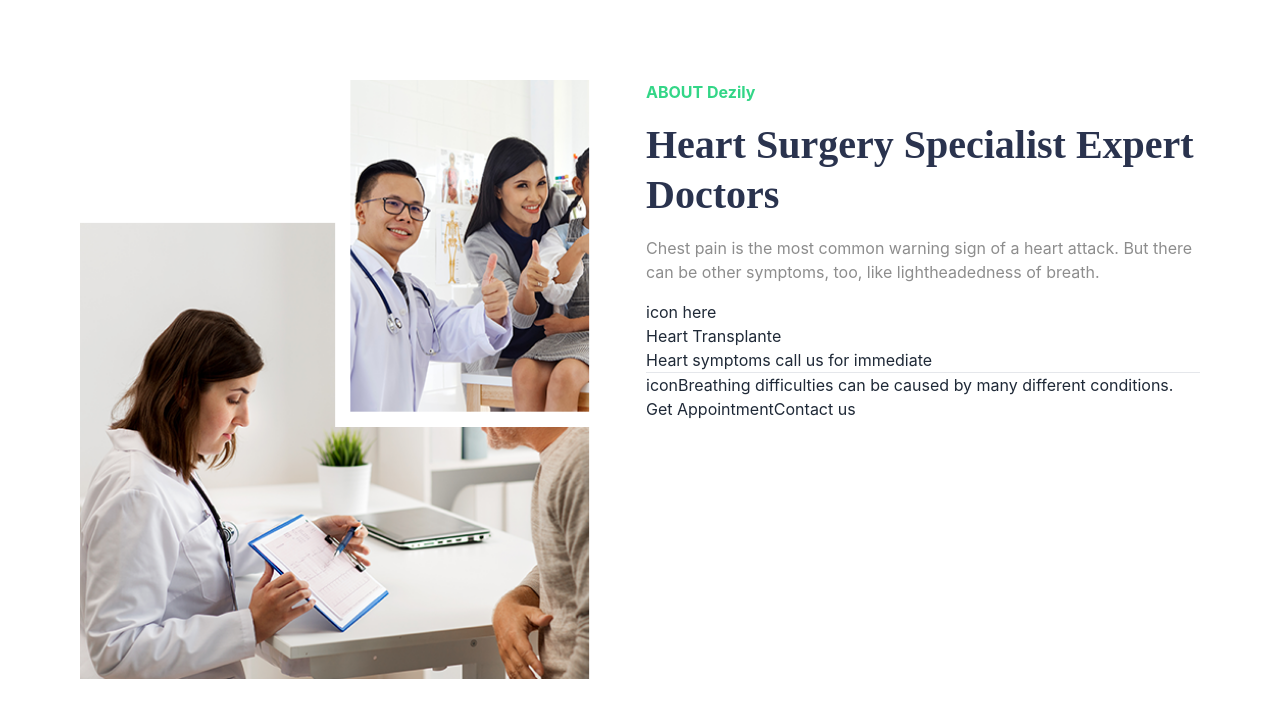
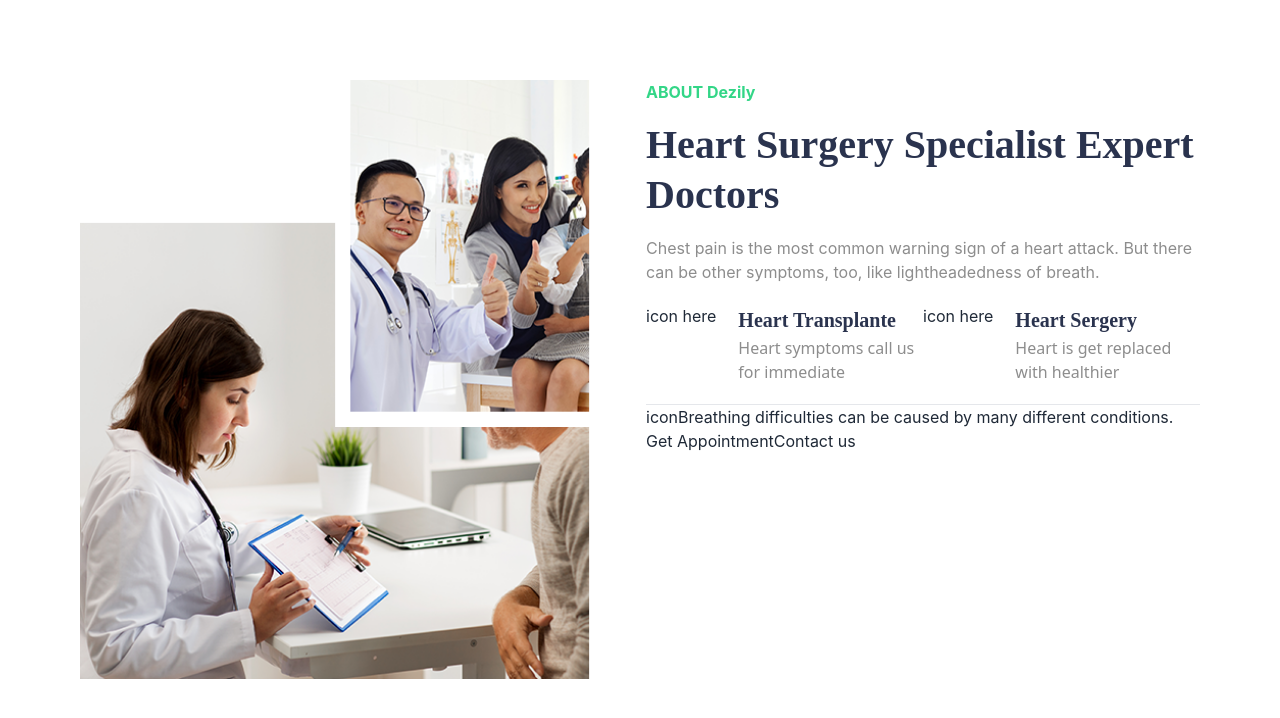
Before and after one commit to devnoman01/dezily, a React (Create React App) app: page / in a window 1280 px wide. Shown: the top 718 px of the page. Built offline with nearby package versions, Linux system fonts and the light colour scheme.

Commit message:
teatment component added

```diff
--- a/src/Components/About/About.js
+++ b/src/Components/About/About.js
@@ -1,7 +1,19 @@
 import React from 'react';
 import img from '../../images/about/about.png';
-const primary = '#33D687';
-const secondary = '#2A334E';
+import Treatment from './Treatment';
+// const primary = '#33D687';
+// const secondary = '#2A334E';
+const transplante = {
+    name: "Heart Transplante",
+    description: "Heart symptoms call us for immediate",
+    icon: 'icon here'
+}
+const sergery = {
+    name: "Heart Sergery",
+    description: "Heart is get replaced with healthier",
+    icon: 'icon here'
+}
+
 const About = () => {
     return (
         <section className='p-3 lg:p-20 grid grid-cols-1 lg:grid-cols-2 gap-3'>
@@ -16,14 +28,9 @@ const About = () => {
                 </h2>
                 <p className='text-[#8d8d8d] mb-4'>Chest pain is the most common warning sign of a heart attack. But there can be other symptoms, too, like lightheadedness of breath.
                 </p>
-                <div>
-                    <div>
-                        <div>icon here</div>
-                        <div>
-                            <h4>Heart Transplante</h4>
-                            <p>Heart symptoms call us for immediate</p>
-                        </div>
-                    </div>
+                <div className='my-5 grid grid-cols-1 lg:grid-cols-2'>
+                    <Treatment treatment={transplante} />
+                    <Treatment treatment={sergery} />
 
                 </div>
                 <hr />
--- /dev/null
+++ b/src/Components/About/Treatment.js
@@ -0,0 +1,18 @@
+import React from 'react';
+
+const Treatment = ({ treatment }) => {
+    const { name, description } = treatment;
+    return (
+        <div className='grid grid-cols-3 '>
+            <div className='col-span-1'>
+                icon here
+            </div>
+            <div className='col-span-2'>
+                <h4 className='font-saira text-xl leading-8 font-semibold text-[#2A334E]'>{name}</h4>
+                <p className='font-sans text-[#8d8d8d]'>{description}</p>
+            </div>
+        </div>
+    );
+};
+
+export default Treatment;
```
